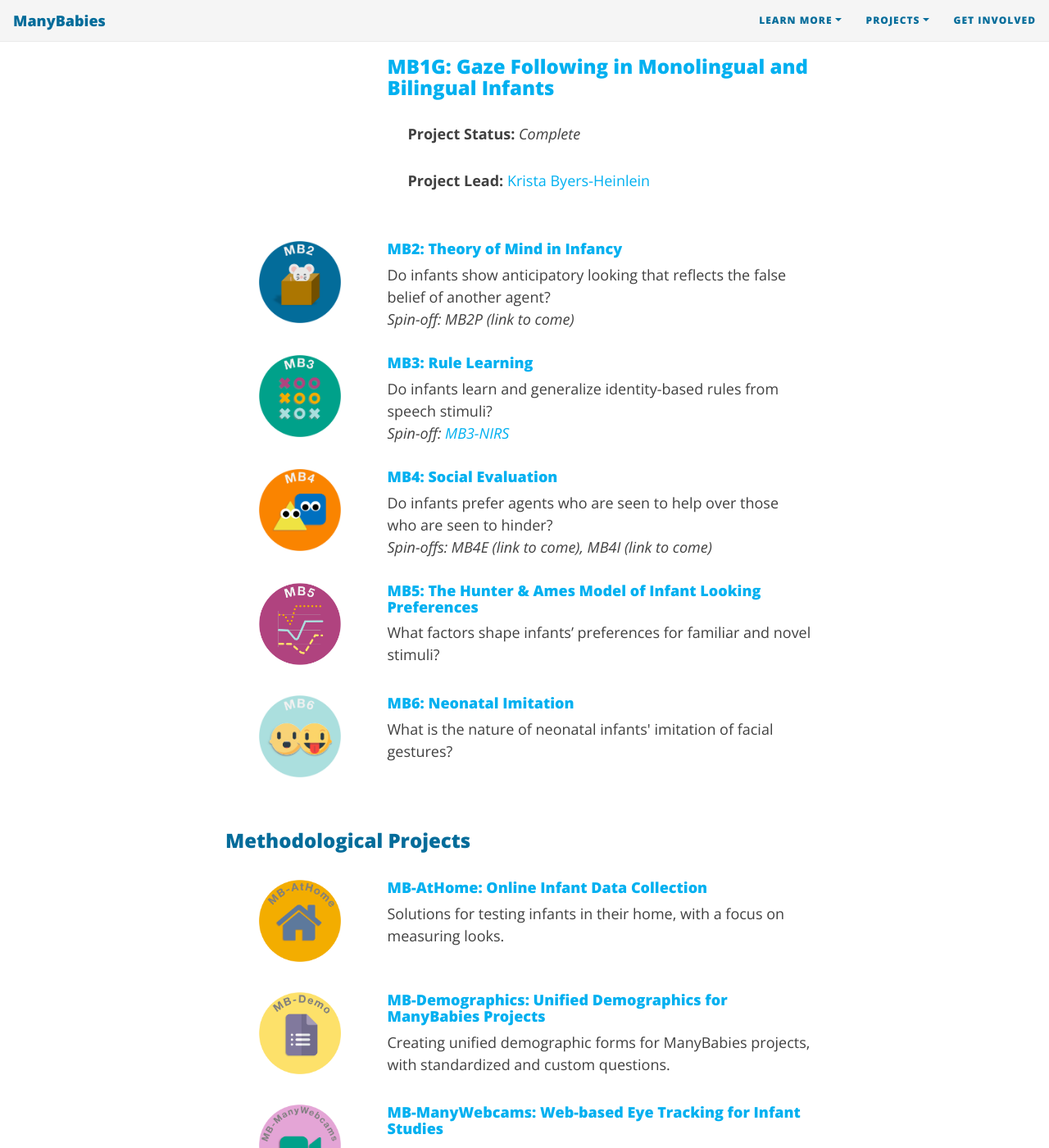
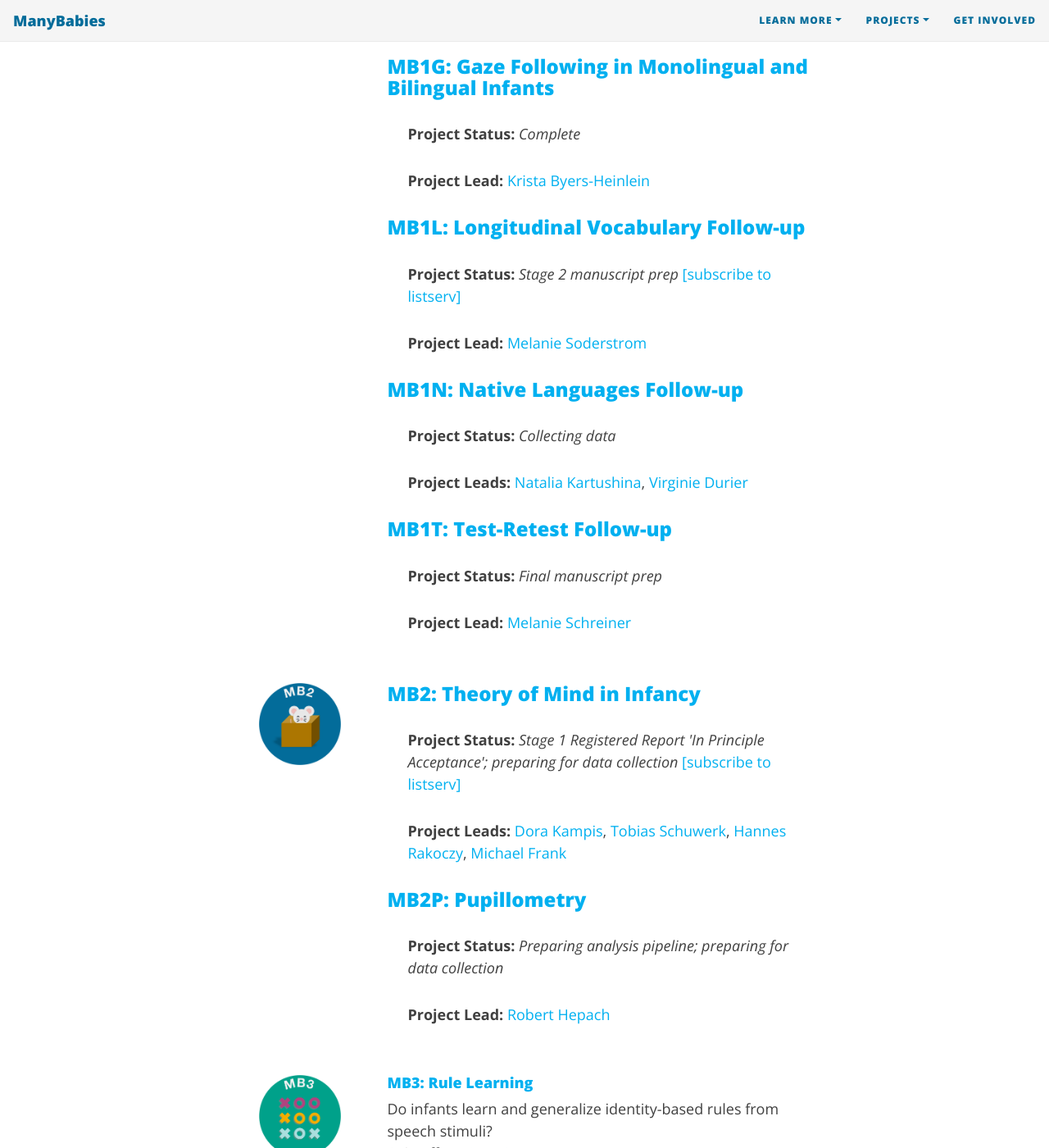
Before and after one commit to manybabies/manybabies.github.io, a Jekyll site: the page built from get_involved_temp.md, in a window 1280 px wide and 1400 px high, scrolled down 1467 px. Shown: the whole window at 82% size. Built offline with Jekyll 4.4.1, drawn with Linux system fonts in a browser that asks for light colours; nearby versions of some CDN libraries; some web fonts are replaced.

Commit message:
Update get_involved_temp.md

```diff
--- a/get_involved_temp.md
+++ b/get_involved_temp.md
@@ -50,13 +50,25 @@ Please **fill in the form at the bottom of this page** to indicate your interest
         <p style="padding-left: 25px"><b>Project Leads:</b> <a href="mailto:mcfrank@stanford.edu">Michael Frank</a>, <a href="mailto:M_Soderstrom@umanitoba.ca">Melanie Soderstrom</a></p>
         <h3><a href="{{site.baseurl}}{% link MB1A.md %}">MB1A: Infant-Directed Speech Preference in African Infants</a></h3>
         <p style="padding-left: 25px"><b>Project Status:</b> <i>Collecting data</i> <a href="https://mailman.stanford.edu/mailman/listinfo/manybabies-africa">[subscribe to listserv]</a></p>
-        <p style="padding-left: 25px"><b>Project Leads:</b> <a href="mailto:abc@ucsd.edu">Alex Carstensen</a>, <a href="mailto:kachergis@stanford.edu">George Kachergis</a>, <a href="mailto:angelinetsui@gmail.com">Angeline Tsui</a>, <a href="mailto:caseylw@princeton.edu">asey Lew-Williams</a>, <a href="mailto:mcfrank@stanford.edu">Michael Frank</a></p>
+        <p style="padding-left: 25px"><b>Project Leads:</b> <a href="mailto:abc@ucsd.edu">Alex Carstensen</a>, <a href="mailto:kachergis@stanford.edu">George Kachergis</a>,
+          <a href="mailto:angelinetsui@gmail.com">Angeline Tsui</a>, <a href="mailto:caseylw@princeton.edu">asey Lew-Williams</a>,
+          <a href="mailto:mcfrank@stanford.edu">Michael Frank</a></p>
         <h3><a href="{{site.baseurl}}{% link MB1B.md %}">MB1B: Infant-Directed Speech Preference in Bilingual Infants</a></h3>
         <p style="padding-left: 25px"><b>Project Status:</b> <i>Complete</i> <a href="https://groups.google.com/forum/#!forum/manybabies-bilingual">[subscribe to listserv]</a></p>
         <p style="padding-left: 25px"><b>Project Lead:</b> <a href="mailto:k.byers@concordia.ca">Krista Byers-Heinlein</a></p>
         <h3><a href="{{site.baseurl}}{% link MB1G.md %}">MB1G: Gaze Following in Monolingual and Bilingual Infants</a></h3>
         <p style="padding-left: 25px"><b>Project Status:</b> <i>Complete</i></p>
         <p style="padding-left: 25px"><b>Project Lead:</b> <a href="mailto:k.byers@concordia.ca">Krista Byers-Heinlein</a></p>
+        <h3><a href="{{site.baseurl}}{% link MB1L.md %}">MB1L: Longitudinal Vocabulary Follow-up</a></h3>
+        <p style="padding-left: 25px"><b>Project Status:</b> <i>Stage 2 manuscript prep</i> <a href="https://groups.google.com/u/1/g/mb1-cdi-follow-up">[subscribe to listserv]</a></p>
+        <p style="padding-left: 25px"><b>Project Lead:</b> <a href="mailto:M_Soderstrom@umanitoba.ca">Melanie Soderstrom</a></p>
+        <h3><a href="{{site.baseurl}}{% link MB1N.md %}">MB1N: Native Languages Follow-up</a></h3>
+        <p style="padding-left: 25px"><b>Project Status:</b> <i>Collecting data</i></p>
+        <p style="padding-left: 25px"><b>Project Leads:</b> <a href="mailto:natalia.kartushina@psykologi.uio.no">Natalia Kartushina</a>,
+          <a href="mailto:virginie.durier@univ-rennes1.fr">Virginie Durier</a></p>
+        <h3><a href="{{site.baseurl}}{% link MB1T.md %}">MB1T: Test-Retest Follow-up</a></h3>
+        <p style="padding-left: 25px"><b>Project Status:</b> <i>Final manuscript prep</i></p>
+        <p style="padding-left: 25px"><b>Project Lead:</b> <a href="mailto:melanie.schreiner@psych.uni-goettingen.de">Melanie Schreiner</a></p>
       </div>
     </div>
     <div class="col-sm-12">
@@ -67,10 +79,13 @@ Please **fill in the form at the bottom of this page** to indicate your interest
         <a href="{{site.baseurl}}{% link MB2.md %}" class="image"><img src="/assets/img/MB2_logo.png" alt="MB2 logo" width="100" height="100"></a>
       </div>
       <div class="col-sm-9">
-        <h4><a href="{{site.baseurl}}{% link MB2.md %}">MB2: Theory of Mind in Infancy</a></h4>
-        Do infants show anticipatory looking that reflects the false belief of another agent?
-        <br>
-        <i>Spin-off: MB2P (link to come)</i>
+        <h3><a href="{{site.baseurl}}{% link MB2.md %}">MB2: Theory of Mind in Infancy</a></h3>
+        <p style="padding-left: 25px"><b>Project Status:</b> <i>Stage 1 Registered Report 'In Principle Acceptance'; preparing for data collection</i> <a href="https://mailman.stanford.edu/mailman/listinfo/manybabies2">[subscribe to listserv]</a></p>
+        <p style="padding-left: 25px"><b>Project Leads:</b> <a href="mailto:dk@psy.ku.dk">Dora Kampis</a>, <a href="mailto:mailto:Tobias.Schuwerk@psy.lmu.de">Tobias Schuwerk</a>,
+          <a href="mailto:mailto:hrakocz@uni-goettingen.de">Hannes Rakoczy</a>, <a href="mailto:mcfrank@stanford.edu">Michael Frank</a></p>
+        <h3><a href="{{site.baseurl}}{% link MB2.md %}">MB2P: Pupillometry</a></h3>
+        <p style="padding-left: 25px"><b>Project Status:</b> <i>Preparing analysis pipeline; preparing for data collection</i></p>
+        <p style="padding-left: 25px"><b>Project Lead:</b> <a href="mailto:robert.hepach@psy.ox.ac.uk">Robert Hepach</a></p>
       </div>
     </div>
     <div class="col-sm-12">
```
